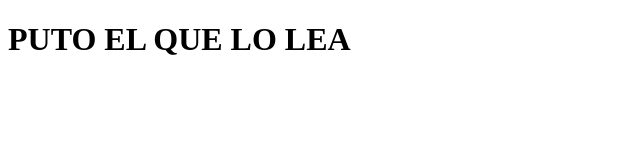
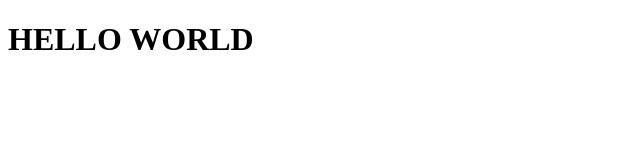
Before and after one commit to basovchemeduardosanchez/avtomat_test, a plain HTML site: page index.html in a window 1280 px wide. Shown: the whole page, without its empty margins (0-640 px from the left). Drawn offline with Linux system fonts and the light colour scheme.

Commit message:
Las cosas han cambiado

```diff
--- a/index.html
+++ b/index.html
@@ -6,6 +6,6 @@
     <title>Document</title>
 </head>
 <body>
-    <h1>PUTO EL QUE LO LEA</h1>
+    <h1>HELLO WORLD</h1>
 </body>
 </html>
```
